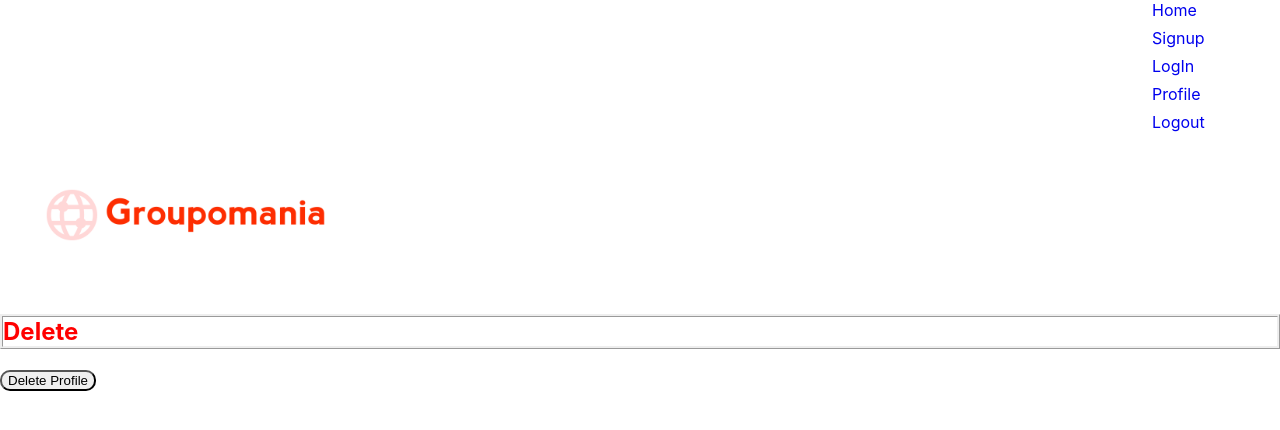
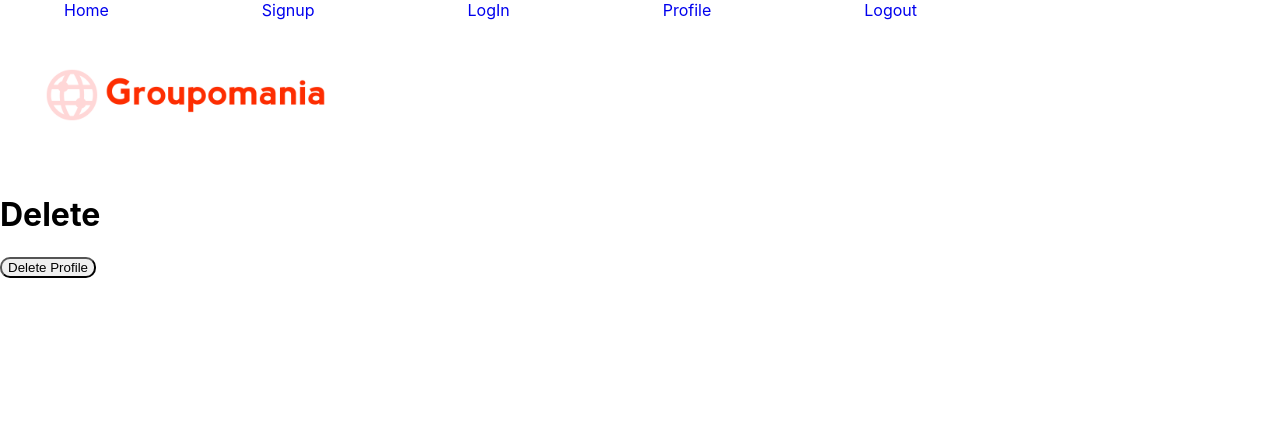
Before and after one commit to Olivertwst/groupomania, a React (Create React App) app in the folder front/: page /profile in a window 1280 px wide. Shown: the top 430 px of the page. Built offline with nearby package versions, Linux system fonts and the light colour scheme; sample sign-in values are in the browser's storage.

Commit message:
added more to home page

```diff
--- a/front/src/components/Banner.css
+++ b/front/src/components/Banner.css
@@ -5,11 +5,15 @@
 }
 
 nav a {
-    display: flex;
+    flex-direction: row-reverse;
     text-decoration: none;
-    margin-left: 90%;
-    margin-bottom: 8px;
+    padding-right: 25px;
+    margin: 5%;
 }
+
+/* nav a.item {
+
+} */
 
 form {
     margin-left: 5%;
--- a/front/src/pages/Home.jsx
+++ b/front/src/pages/Home.jsx
@@ -54,7 +54,7 @@ function Home() {
                 </form>
             </div>
             <div>
-                {posts.map(({ id, title, content }) =>
+                {posts.map(({ id, title, mediaUrl, content }) =>
                     <article key={id}>
                         <h2>{title}</h2>
                         <p>
--- a/front/src/pages/Profile.jsx
+++ b/front/src/pages/Profile.jsx
@@ -30,7 +30,7 @@ function Profile() {
 
     return (
         <div className='deleteUser'>
-            <h2>Delete</h2>
+            <h1>Delete</h1>
             <div>
                 <button onClick={handleSubmit}>Delete Profile</button>
             </div>
--- a/front/src/styles/Home.css
+++ b/front/src/styles/Home.css
@@ -9,11 +9,9 @@ button {
 }
 
 h2 {
-    color: Red;
-    border-style: ridge;
+    color: purple;
 }
 
 p {
     color: red;
-    border-style: groove;
 }
```
Also changed, not shown: front/src/pages/LogOut.jsx (added).
